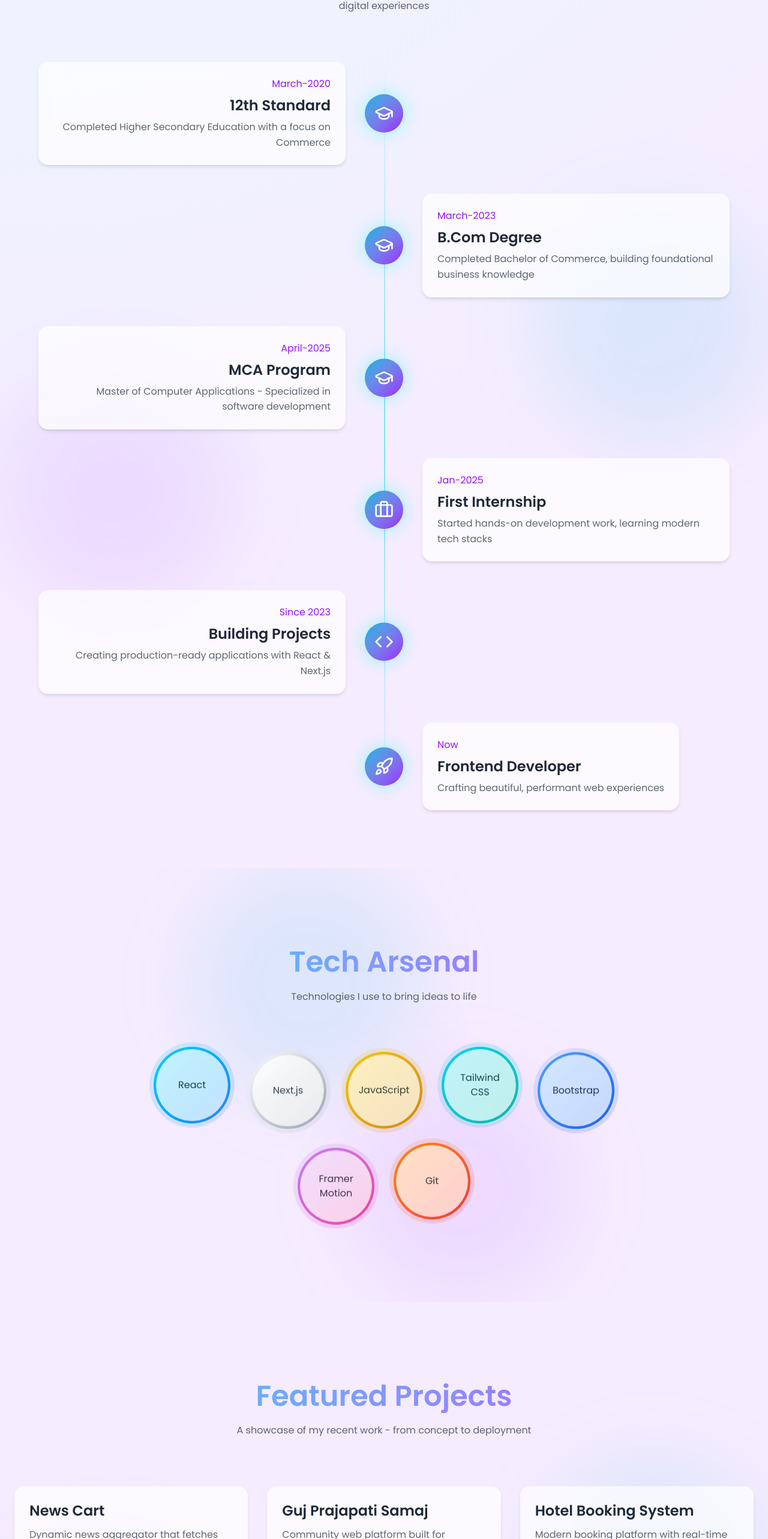
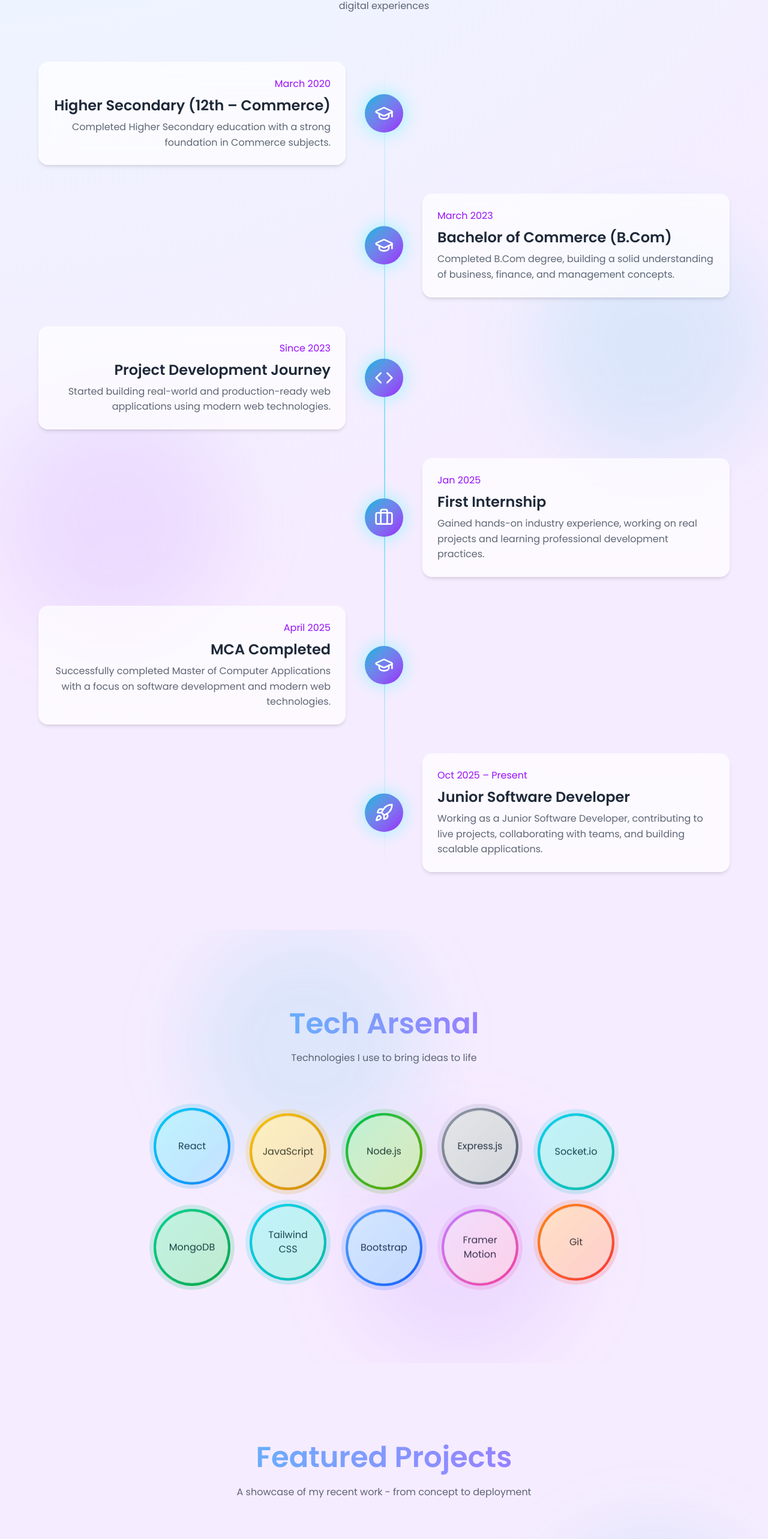
Before and after one commit to Chintan9094/my_portfolio, a React (Vite) app: page / in a window 1280 px wide. Shown: the part 998-3564 px from the top of the page at 60% size. Built offline with nearby package versions, Linux system fonts and the light colour scheme.

Commit message:
refactor: update gradient classes to use linear gradients and clean up comments

```diff
--- a/index.html
+++ b/index.html
@@ -67,7 +67,6 @@
       />
     </noscript>
 
-    <!-- ✅ Vite automatically injects correct hashed files -->
     <script type="module" src="/src/main.jsx"></script>
   </head>
 
--- a/src/App.jsx
+++ b/src/App.jsx
@@ -3,8 +3,6 @@ import Preloader from "./components/Preloader";
 import { SpeedInsights } from "@vercel/speed-insights/react";
 import { Analytics } from "@vercel/analytics/react";
 
-
-// Lazy-loaded components for code-splitting without changing visuals
 const StarfieldBackground = lazy(() =>
   import("./components/StarfieldBackground").then((m) => ({
     default: m.StarfieldBackground,
@@ -56,12 +54,10 @@ export default function App() {
     return window.matchMedia("(prefers-color-scheme: dark)").matches;
   });
 
-  // Update localStorage whenever theme changes
   useEffect(() => {
     localStorage.setItem("theme", isDarkMode ? "dark" : "light");
   }, [isDarkMode]);
 
-  // Apply body class for global styling (Tailwind dark mode)
   useEffect(() => {
     if (isDarkMode) {
       document.documentElement.classList.add("dark");
@@ -84,7 +80,7 @@ export default function App() {
           className={`relative min-h-screen overflow-x-hidden transition-colors duration-700 ${
             isDarkMode
               ? "dark bg-black text-white"
-              : "bg-[radial-gradient(circle_at_top_left,_#e6fbff,_#f6ecff_35%)] text-gray-800"
+              : "bg-[radial-gradient(circle_at_top_left,#e6fbff,#f6ecff_35%)] text-gray-800"
           }`}
         >
           <Suspense fallback={null}>
--- a/src/components/Footer.jsx
+++ b/src/components/Footer.jsx
@@ -23,7 +23,7 @@ function FooterComponent({ isDarkMode }) {
 
   return (
     <footer className={`relative py-12 px-6 border-t ${isDarkMode ? "border-cyan-400/10 bg-black" : "border-gray-100 bg-transparent"}`}>
-      <div className="absolute top-0 left-0 right-0 h-px bg-gradient-to-r from-transparent via-cyan-400 to-transparent opacity-50" />
+      <div className="absolute top-0 left-0 right-0 h-px bg-linear-to-r from-transparent via-cyan-400 to-transparent opacity-50" />
 
       <div className="max-w-6xl mx-auto">
         <div className="flex flex-col md:flex-row items-center justify-between gap-6">
@@ -40,7 +40,6 @@ function FooterComponent({ isDarkMode }) {
               </button>
             ))}
 
-            {/* Download Resume */}
             <motion.a
                 href={resumePDF}
                 download="Chintan_Resume.pdf"
@@ -51,14 +50,14 @@ function FooterComponent({ isDarkMode }) {
               }}
               whileTap={{ scale: 0.95 }}
               className={`px-6 py-3 rounded-full text-sm font-medium transition-all flex items-center justify-center gap-2 ${
-                isDarkMode ? "bg-gradient-to-r from-cyan-500 to-purple-600 text-white" : "glass-card text-gray-800 hover:bg-white/70"
+                isDarkMode ? "bg-linear-to-r from-cyan-500 to-purple-600 text-white" : "glass-card text-gray-800 hover:bg-white/70"
               }`}
             >
               Download Resume
             </motion.a>
           </motion.div>
 
-          <motion.button aria-label="Scroll to top" onClick={scrollToTop} whileHover={{ scale: 1.1, y: -5 }} whileTap={{ scale: 0.9 }} className={`w-12 h-12 rounded-full flex items-center justify-center transition-shadow ${isDarkMode ? "bg-gradient-to-br from-cyan-500 to-purple-600 hover:shadow-[0_0_30px_rgba(0,255,255,0.5)]" : "bg-gradient-to-br from-cyan-100 to-purple-100 hover:shadow-[0_0_20px_rgba(0,0,0,0.08)]"}`}>
+          <motion.button aria-label="Scroll to top" onClick={scrollToTop} whileHover={{ scale: 1.1, y: -5 }} whileTap={{ scale: 0.9 }} className={`w-12 h-12 rounded-full flex items-center justify-center transition-shadow ${isDarkMode ? "bg-linear-to-br from-cyan-500 to-purple-600 hover:shadow-[0_0_30px_rgba(0,255,255,0.5)]" : "bg-linear-to-br from-cyan-100 to-purple-100 hover:shadow-[0_0_20px_rgba(0,0,0,0.08)]"}`}>
             <ArrowUp className={`w-5 h-5 ${isDarkMode ? "text-white" : "text-gray-800"}`} />
           </motion.button>
         </div>
--- a/src/components/Preloader.jsx
+++ b/src/components/Preloader.jsx
@@ -52,7 +52,7 @@ function PreloaderComponent({ theme = "dark", onFinish }) {
         ))}
       </motion.div>
 
-      <motion.p className={`mt-8 text-xl font-bold text-transparent bg-clip-text bg-gradient-to-r ${textGradient}`} animate={{ y: [0, -5, 0], opacity: [0.8, 1, 0.8] }} transition={{ duration: 1.2, repeat: Infinity, ease: "easeInOut" }}>
+      <motion.p className={`mt-8 text-xl font-bold text-transparent bg-clip-text bg-linear-to-r ${textGradient}`} animate={{ y: [0, -5, 0], opacity: [0.8, 1, 0.8] }} transition={{ duration: 1.2, repeat: Infinity, ease: "easeInOut" }}>
         Loading Digital Dreams...
       </motion.p>
     </div>
--- a/src/components/ResumeModal.jsx
+++ b/src/components/ResumeModal.jsx
@@ -22,7 +22,6 @@ export default function ResumeModal({ isOpen, onClose }) {
           role="dialog"
           aria-label="Resume modal"
         >
-      {/* Close Button */}
           <motion.button
             onClick={handleClose}
             initial={{ opacity: 0, x: 50, y: -50, scale: 0.5 }}
@@ -44,11 +43,10 @@ export default function ResumeModal({ isOpen, onClose }) {
             exit={{ scale: 0.9, opacity: 0 }}
             transition={{ type: "spring", stiffness: 120, damping: 15 }}
             className="relative w-[90%] md:w-[70%] lg:w-[60%] h-[80%]
-                    bg-gradient-to-br from-cyan-900/40 to-purple-900/40
+                    bg-linear-to-br from-cyan-900/40 to-purple-900/40
                     backdrop-blur-2xl border border-cyan-400/30
                     rounded-2xl shadow-[0_0_30px_rgba(0,255,255,0.3)] overflow-hidden"
           >
-        {/* Resume PDF Viewer */}
             <iframe
               src="/Chintan-Resume.pdf"
               className="w-full h-full rounded-xl"
@@ -56,8 +54,7 @@ export default function ResumeModal({ isOpen, onClose }) {
               loading="lazy"
             ></iframe>
 
-
-        <div className="absolute bottom-0 left-0 w-full h-16 bg-gradient-to-t from-cyan-500/10 to-transparent pointer-events-none"></div>
+            <div className="absolute bottom-0 left-0 w-full h-16 bg-linear-to-t from-cyan-500/10 to-transparent pointer-events-none"></div>
             <motion.a
               href="/Chintan-Resume.pdf"
               download
@@ -66,7 +63,7 @@ export default function ResumeModal({ isOpen, onClose }) {
                 boxShadow: "0 0 25px rgba(0,255,255,0.6)",
               }}
               className="absolute bottom-5 left-1/2 -translate-x-1/2 px-8 py-3
-                      bg-gradient-to-r from-cyan-500 to-purple-600 rounded-full
+                      bg-linear-to-t from-cyan-500 to-purple-600 rounded-full
                       text-white font-medium shadow-[0_0_20px_rgba(0,255,255,0.3)]
                       hover:shadow-[0_0_30px_rgba(0,255,255,0.5)] transition-all duration-300"
             >
@@ -76,6 +73,5 @@ export default function ResumeModal({ isOpen, onClose }) {
         </motion.div>
       )}
     </AnimatePresence>
-
   );
 }
--- a/src/index.css
+++ b/src/index.css
@@ -97,7 +97,6 @@
 }
 
 @layer utilities {
-  /* Custom scrollbar */
   ::-webkit-scrollbar {
     width: 10px;
   }
@@ -115,12 +114,10 @@
     background: linear-gradient(180deg, #22d3ee, #a855f7);
   }
 
-  /* Smooth scroll */
   html {
     scroll-behavior: smooth;
   }
 
-  /* Gradient animation */
   @keyframes gradient {
     0% { background-position: 0% 50%; }
     50% { background-position: 100% 50%; }
@@ -129,7 +126,6 @@
 
   .animate-gradient { animation: gradient 3s ease infinite; }
 
-  /* Glassmorphism utility classes */
   .glass-card {
     @apply bg-white/70 backdrop-blur-xl border border-white/30 shadow-md;
   }
@@ -137,7 +133,6 @@
     @apply bg-black/30 backdrop-blur-md border border-cyan-400/20;
   }
 
-  /* Slow pulse for light-mode blobs */
   @keyframes slowPulse {
     0% { transform: scale(0.98); opacity: 0.8; }
     50% { transform: scale(1.02); opacity: 1; }
--- a/src/pages/AboutSection.jsx
+++ b/src/pages/AboutSection.jsx
@@ -3,13 +3,44 @@ import { memo, useRef } from "react";
 import { GraduationCap, Briefcase, Code, Rocket } from "lucide-react";
 
 const timeline = [
-  { year: "March-2020", title: "12th Standard", description: "Completed Higher Secondary Education with a focus on Commerce", icon: GraduationCap },
-  { year: "March-2023", title: "B.Com Degree", description: "Completed Bachelor of Commerce, building foundational business knowledge", icon: GraduationCap },
-  { year: "April-2025", title: "MCA Program", description: "Master of Computer Applications - Specialized in software development", icon: GraduationCap },
-  { year: "Jan-2025", title: "First Internship", description: "Started hands-on development work, learning modern tech stacks", icon: Briefcase },
-  { year: "Since 2023", title: "Building Projects", description: "Creating production-ready applications with React & Next.js", icon: Code },
-  { year: "Now", title: "Frontend Developer", description: "Crafting beautiful, performant web experiences", icon: Rocket },
+  {
+    year: "March 2020",
+    title: "Higher Secondary (12th – Commerce)",
+    description: "Completed Higher Secondary education with a strong foundation in Commerce subjects.",
+    icon: GraduationCap,
+  },
+  {
+    year: "March 2023",
+    title: "Bachelor of Commerce (B.Com)",
+    description: "Completed B.Com degree, building a solid understanding of business, finance, and management concepts.",
+    icon: GraduationCap,
+  },
+  {
+    year: "Since 2023",
+    title: "Project Development Journey",
+    description: "Started building real-world and production-ready web applications using modern web technologies.",
+    icon: Code,
+  },
+  {
+    year: "Jan 2025",
+    title: "First Internship",
+    description: "Gained hands-on industry experience, working on real projects and learning professional development practices.",
+    icon: Briefcase,
+  },
+  {
+    year: "April 2025",
+    title: "MCA Completed",
+    description: "Successfully completed Master of Computer Applications with a focus on software development and modern web technologies.",
+    icon: GraduationCap,
+  },
+  {
+    year: "Oct 2025 – Present",
+    title: "Junior Software Developer",
+    description: "Working as a Junior Software Developer, contributing to live projects, collaborating with teams, and building scalable applications.",
+    icon: Rocket,
+  },
 ];
+
 
 function AboutSectionComponent({ isDarkMode }) {
   const ref = useRef(null);
@@ -22,12 +53,12 @@ function AboutSectionComponent({ isDarkMode }) {
 
       <div className="relative z-10 max-w-6xl mx-auto">
         <motion.div initial={{ opacity: 0, y: 50 }} animate={isInView ? { opacity: 1, y: 0 } : {}} transition={{ duration: 0.6 }} className="text-center mb-20">
-          <h2 className="mb-4 bg-gradient-to-r from-cyan-400 to-purple-500 bg-clip-text text-transparent">My Journey</h2>
+          <h2 className="mb-4 bg-linear-to-r from-cyan-400 to-purple-500 bg-clip-text text-transparent">My Journey</h2>
           <p className={`${isDarkMode ? "text-white/60" : "text-gray-700/80"} max-w-2xl mx-auto`}>From commerce to code - a path driven by curiosity and passion for creating digital experiences</p>
         </motion.div>
 
         <div className="relative">
-          <div className="absolute left-1/2 top-0 bottom-0 w-0.5 bg-gradient-to-b from-cyan-400/0 via-cyan-400/50 to-cyan-400/0 hidden md:block" />
+          <div className="absolute left-1/2 top-0 bottom-0 w-0.5 bg-linear-to-b from-cyan-400/0 via-cyan-400/50 to-cyan-400/0 hidden md:block" />
 
           <div className="space-y-12">
             {timeline.map((item, index) => {
@@ -44,7 +75,7 @@ function AboutSectionComponent({ isDarkMode }) {
                     </motion.div>
                   </div>
 
-                  <motion.div whileHover={{ scale: 1.2, rotate: 360 }} transition={{ duration: 0.6 }} className="relative z-10 w-16 h-16 rounded-full bg-gradient-to-br from-cyan-500 to-purple-600 flex items-center justify-center shadow-[0_0_30px_rgba(0,255,255,0.4)]">
+                  <motion.div whileHover={{ scale: 1.2, rotate: 360 }} transition={{ duration: 0.6 }} className="relative z-10 w-16 h-16 rounded-full bg-linear-to-br from-cyan-500 to-purple-600 flex items-center justify-center shadow-[0_0_30px_rgba(0,255,255,0.4)]">
                     <Icon className="w-8 h-8 text-white" />
                   </motion.div>
 
--- a/src/pages/ProjectsSection.jsx
+++ b/src/pages/ProjectsSection.jsx
@@ -4,18 +4,18 @@ import { ExternalLink } from "lucide-react";
 
 const projects = [
   {
+    title: "Realtime Chat App",
+    description: "Realtime chat application with private and group messaging, built using Socket.io for instant communication and a scalable backend.",
+    tech: ["React", "Node.js", "Express.js", "MongoDB", "Socket.io", "Tailwind CSS"],
+    liveUrl: "https://chatapp-go.vercel.app",
+    gradient: "from-cyan-500 to-blue-600",
+  },
+  {
     title: "News Cart",
     description: "Dynamic news aggregator that fetches real-time headlines and categorizes them by topics with smooth UI animations.",
     tech: ["Next.js", "Bootstrap CSS", "Framer Motion"],
     liveUrl: "https://newscart.org/",
     gradient: "from-cyan-500 to-blue-600",
-  },
-  {
-    title: "Guj Prajapati Samaj",
-    description: "Community web platform built for Prajapati Samaj to share events, member directories, and announcements.",
-    tech: ["React", "Tailwind CSS"],
-    liveUrl: "https://gujaratprajapatisamaj.com/",
-    gradient: "from-purple-500 to-pink-600",
   },
   {
     title: "Hotel Booking System",
@@ -58,7 +58,7 @@ function ProjectsSectionComponent({ isDarkMode }) {
 
       <div className="relative z-10 max-w-7xl mx-auto">
         <motion.div initial={{ opacity: 0, y: 50 }} animate={isInView ? { opacity: 1, y: 0 } : {}} transition={{ duration: 0.6 }} className="text-center mb-20">
-          <h2 className="mb-4 bg-gradient-to-r from-cyan-400 to-purple-500 bg-clip-text text-transparent">Featured Projects</h2>
+          <h2 className="mb-4 bg-linear-to-r from-cyan-400 to-purple-500 bg-clip-text text-transparent">Featured Projects</h2>
           <p className={`${isDarkMode ? "text-white/60" : "text-gray-700/80"} max-w-2xl mx-auto`}>A showcase of my recent work - from concept to deployment</p>
         </motion.div>
 
@@ -66,7 +66,7 @@ function ProjectsSectionComponent({ isDarkMode }) {
           {projects.map((project, index) => (
             <motion.div key={project.title} initial={{ opacity: 0, y: 50 }} animate={isInView ? { opacity: 1, y: 0 } : {}} transition={{ duration: 0.5, delay: index * 0.1 }} whileHover={{ y: -10 }} className="group relative">
               <div className={`relative h-full p-6 rounded-2xl transition-all duration-300 overflow-hidden ${isDarkMode ? "bg-white/5 border border-cyan-400/20 hover:border-cyan-400/50" : "glass-card border border-transparent hover:shadow-lg"}`}>
-                <div className={`absolute inset-0 bg-gradient-to-br ${project.gradient} opacity-0 group-hover:opacity-10 transition-opacity duration-300 rounded-2xl`} />
+                <div className={`absolute inset-0 bg-linear-to-br ${project.gradient} opacity-0 group-hover:opacity-10 transition-opacity duration-300 rounded-2xl`} />
                 <div className="absolute inset-0 opacity-0 group-hover:opacity-100 transition-opacity duration-300 rounded-2xl shadow-[0_0_40px_rgba(0,255,255,0.12)]" />
 
                 <div className="relative z-10">
@@ -82,7 +82,7 @@ function ProjectsSectionComponent({ isDarkMode }) {
 
                   <div className="flex gap-4">
                     {project.liveUrl && project.liveUrl !== "#" ? (
-                      <motion.a aria-label={`Open ${project.title} live demo`} href={project.liveUrl} target="_blank" rel="noopener noreferrer" whileHover={{ scale: 1.05 }} whileTap={{ scale: 0.95 }} className={`flex-1 flex items-center justify-center gap-2 px-4 py-2 rounded-lg transition-shadow ${isDarkMode ? "bg-gradient-to-r from-cyan-500 to-purple-600" : "bg-gradient-to-r from-cyan-400 to-blue-500 text-white"}`}>
+                      <motion.a aria-label={`Open ${project.title} live demo`} href={project.liveUrl} target="_blank" rel="noopener noreferrer" whileHover={{ scale: 1.05 }} whileTap={{ scale: 0.95 }} className={`flex-1 flex items-center justify-center gap-2 px-4 py-2 rounded-lg transition-shadow ${isDarkMode ? "bg-linear-to-r from-cyan-500 to-purple-600" : "bg-linear-to-r from-cyan-400 to-blue-500 text-white"}`}>
                         <ExternalLink className="w-4 h-4" />
                         <span>Live Demo</span>
                       </motion.a>
--- a/src/pages/SkillsSection.jsx
+++ b/src/pages/SkillsSection.jsx
@@ -3,13 +3,18 @@ import { memo, useRef } from "react";
 
 const skills = [
   { name: "React", color: "from-cyan-400 to-blue-500", glow: "rgba(0, 255, 255, 0.4)" },
-  { name: "Next.js", color: "from-white to-gray-400", glow: "rgba(255, 255, 255, 0.3)" },
   { name: "JavaScript", color: "from-yellow-400 to-yellow-600", glow: "rgba(250, 204, 21, 0.4)" },
+  { name: "Node.js", color: "from-green-500 to-lime-600", glow: "rgba(34, 197, 94, 0.45)" },
+  { name: "Express.js", color: "from-gray-400 to-gray-600", glow: "rgba(156, 163, 175, 0.4)" },
+  { name: "Socket.io", color: "from-cyan-400 to-teal-500", glow: "rgba(34, 211, 238, 0.4)" },
+  { name: "MongoDB", color: "from-emerald-400 to-green-600", glow: "rgba(16, 185, 129, 0.45)" },
   { name: "Tailwind CSS", color: "from-cyan-400 to-teal-500", glow: "rgba(34, 211, 238, 0.4)" },
   { name: "Bootstrap", color: "from-blue-400 to-blue-600", glow: "rgba(59, 130, 246, 0.4)" },
   { name: "Framer Motion", color: "from-purple-400 to-pink-500", glow: "rgba(168, 85, 247, 0.4)" },
   { name: "Git", color: "from-orange-400 to-red-500", glow: "rgba(251, 146, 60, 0.4)" },
 ];
+
+
 
 function SkillsSectionComponent({ isDarkMode }) {
   const ref = useRef(null);
@@ -22,7 +27,7 @@ function SkillsSectionComponent({ isDarkMode }) {
 
       <div className="relative z-10 max-w-4xl mx-auto">
         <motion.div initial={{ opacity: 0, y: 50 }} animate={isInView ? { opacity: 1, y: 0 } : {}} transition={{ duration: 0.6 }} className="text-center mb-20">
-          <h2 className="mb-4 bg-gradient-to-r from-cyan-400 to-purple-500 bg-clip-text text-transparent">Tech Arsenal</h2>
+          <h2 className="mb-4 bg-linear-to-r from-cyan-400 to-purple-500 bg-clip-text text-transparent">Tech Arsenal</h2>
           <p className={`${isDarkMode ? "text-white/60" : "text-gray-700/80"} max-w-2xl mx-auto`}>Technologies I use to bring ideas to life</p>
         </motion.div>
 
@@ -31,13 +36,13 @@ function SkillsSectionComponent({ isDarkMode }) {
             <motion.div key={skill.name} initial={{ opacity: 0, scale: 0 }} animate={isInView ? { opacity: 1, scale: 1 } : {}} transition={{ duration: 0.5, delay: index * 0.1, type: "spring", stiffness: 200 }} whileHover={{ scale: 1.15 }}>
               <motion.div animate={{ y: [0, -10, 0] }} transition={{ duration: 3 + (index % 3), repeat: Infinity, ease: "easeInOut" }} className="relative">
                 <div className="absolute inset-0 rounded-full blur-xl opacity-0 group-hover:opacity-100 transition-opacity duration-300" style={{ boxShadow: `0 0 40px ${skill.glow}` }} />
-                <div className={`relative w-32 h-32 rounded-full bg-gradient-to-br ${skill.color} p-1`}>
+                <div className={`relative w-32 h-32 rounded-full bg-linear-to-br ${skill.color} p-1`}>
                   <div className={`w-full h-full rounded-full flex items-center justify-center border ${isDarkMode ? "bg-black/80 border-white/10 text-white" : "bg-white/90 border-gray-200 text-gray-800"} backdrop-blur-sm`}>
                     <span className="text-center px-4">{skill.name}</span>
                   </div>
                 </div>
 
-                <motion.div className={`absolute inset-0 rounded-full bg-gradient-to-br ${skill.color} opacity-0 group-hover:opacity-20`} animate={{ scale: [1, 1.2, 1], opacity: [0, 0.3, 0] }} transition={{ duration: 2, repeat: Infinity }} />
+                <motion.div className={`absolute inset-0 rounded-full bg-linear-to-br ${skill.color} opacity-0 group-hover:opacity-20`} animate={{ scale: [1, 1.2, 1], opacity: [0, 0.3, 0] }} transition={{ duration: 2, repeat: Infinity }} />
               </motion.div>
             </motion.div>
           ))}
--- a/vite.config.js
+++ b/vite.config.js
@@ -9,7 +9,7 @@ export default defineConfig({
     }),
     tailwindcss(),
   ],
-  base: "./", // ✅ ensures correct asset paths on deployment (esp. Vercel / GitHub Pages)
+  base: "./",
   build: {
     cssMinify: true,
     sourcemap: false,
```
Also changed, not shown: src/pages/ContactSection.jsx (+5 -10 lines), src/pages/HeroSection.jsx (+5 -13 lines). Lines whose indentation alone changed are shown as unchanged.
